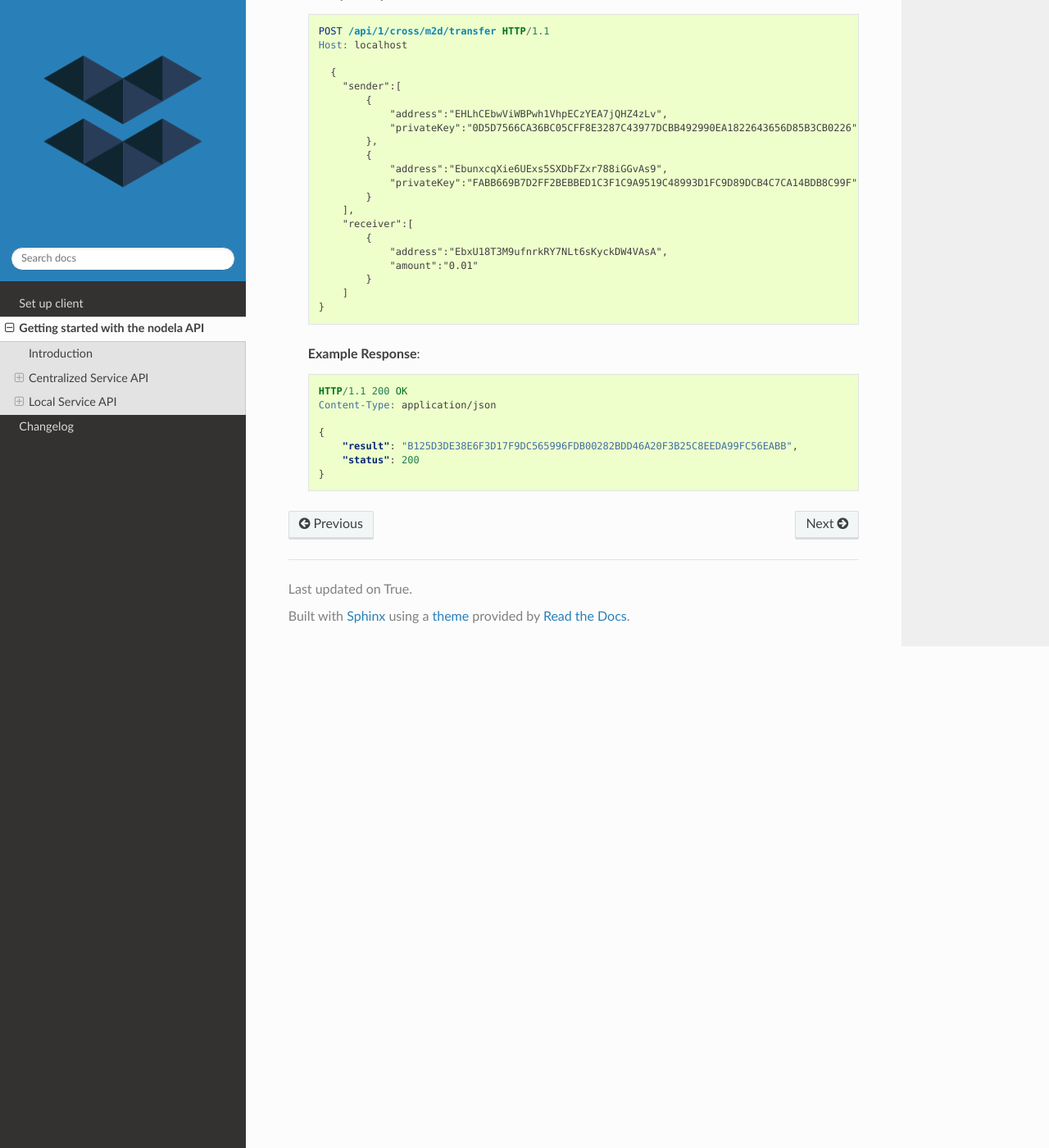
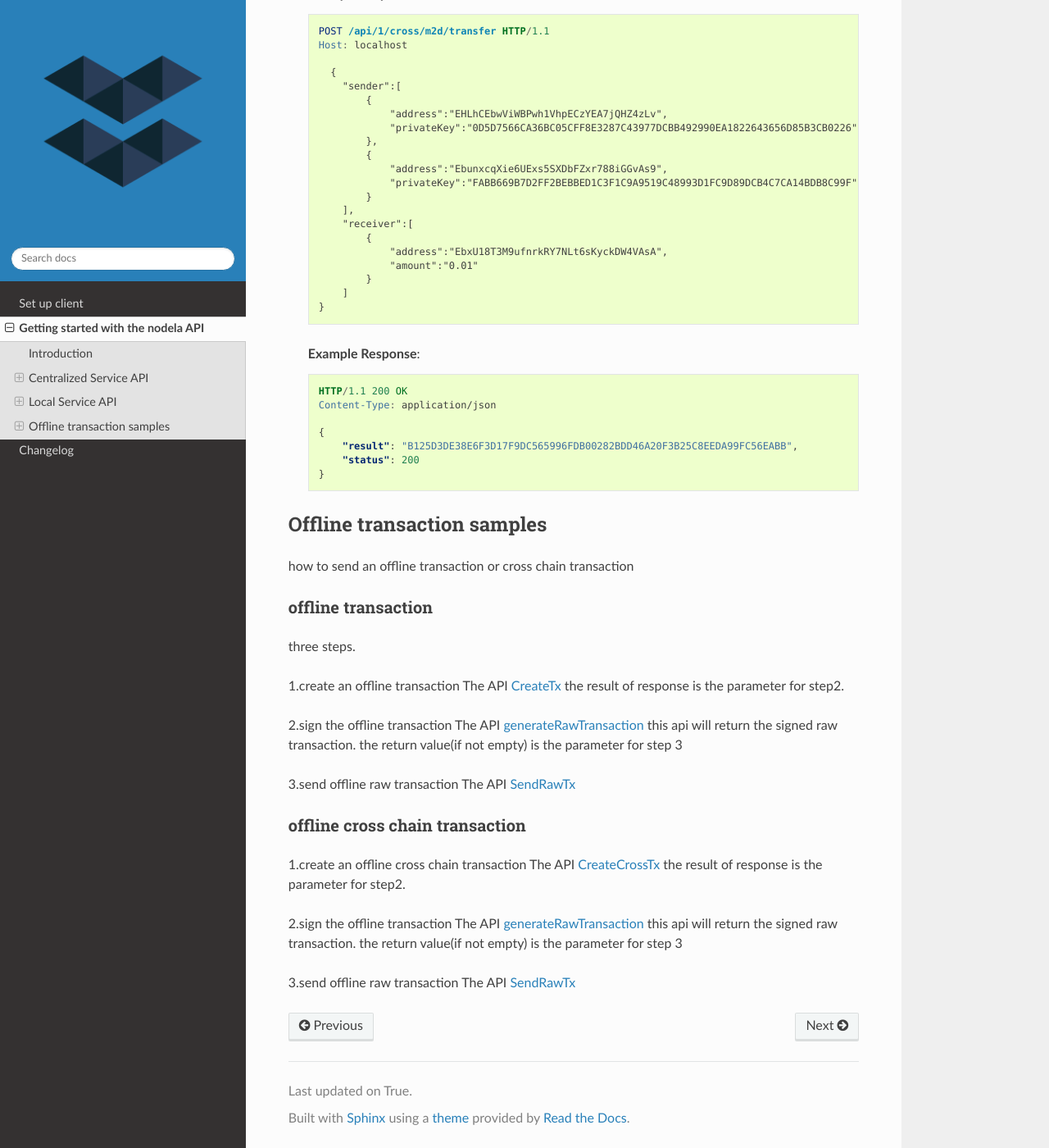
Before and after one commit to ioeXNetwork/ioeX.ORG.Wallet.Service, a Sphinx documentation site: the page built from docs/api_guide.rst, in a window 1280 px wide and 1400 px high, scrolled down 18025 px. Shown: the whole window at 82% size. Built offline with Sphinx 7.4.7 and the Read the Docs theme 2.0.0, drawn with Linux system fonts in a browser that asks for light colours.

Commit message:
add offline transction sample in docs

```diff
--- a/docs/Changlog.rst
+++ b/docs/Changlog.rst
@@ -10,3 +10,4 @@ Changelog
 * :feature:`3` add Did setting info api .
 * :feature:`3` add Did getting info from transaction .
 * :feature:`5` add asset transfer support.
+* :feature:`6` add offline transaction sample.
--- a/docs/api_guide.rst
+++ b/docs/api_guide.rst
@@ -381,6 +381,7 @@ using height to get block contained transactions
         "status": 200
       }
 
+.. _CreateTx:
 create offline transaction
 -----------------------------------------
 create a offline transaction utxo json data , you should sign it using private key
@@ -438,6 +439,7 @@ create a offline transaction utxo json data , you should sign it using private k
     }
 
 
+.. _CreateCrossTx:
 create offline cross chain transaction
 -----------------------------------------
 create a cross chain offline transaction utxo json data , you should sign it using private key
@@ -511,6 +513,7 @@ create a cross chain offline transaction utxo json data , you should sign it usi
       }
 
 
+.. _SendRawTx:
 send offline transaction
 -----------------------------------------
 send raw transaction
@@ -1047,3 +1050,39 @@ using this api you can transfer money from mainchain to did sidechain.
           "result": "B125D3DE38E6F3D17F9DC565996FDB00282BDD46A20F3B25C8EEDA99FC56EABB",
           "status": 200
       }
+
+.. samples:
+
+Offline transaction samples
+=================================
+how to send an offline transaction or cross chain transaction
+
+offline transaction
+---------------------------------
+three steps.
+
+1.create an offline transaction
+The API CreateTx_
+the result of response is the parameter for step2.
+
+2.sign the offline transaction
+The API `generateRawTransaction <https://elastoswalletlibc.readthedocs.io/en/latest/api_guide.html#generaterawtransaction>`_
+this api will return the signed raw transaction. the return value(if not empty) is the parameter for step 3
+
+3.send offline raw transaction
+The API SendRawTx_
+
+
+offline cross chain transaction
+---------------------------------
+
+1.create an offline cross chain transaction
+The API CreateCrossTx_
+the result of response is the parameter for step2.
+
+2.sign the offline transaction
+The API `generateRawTransaction <https://elastoswalletlibc.readthedocs.io/en/latest/api_guide.html#generaterawtransaction>`_
+this api will return the signed raw transaction. the return value(if not empty) is the parameter for step 3
+
+3.send offline raw transaction
+The API SendRawTx_
```
